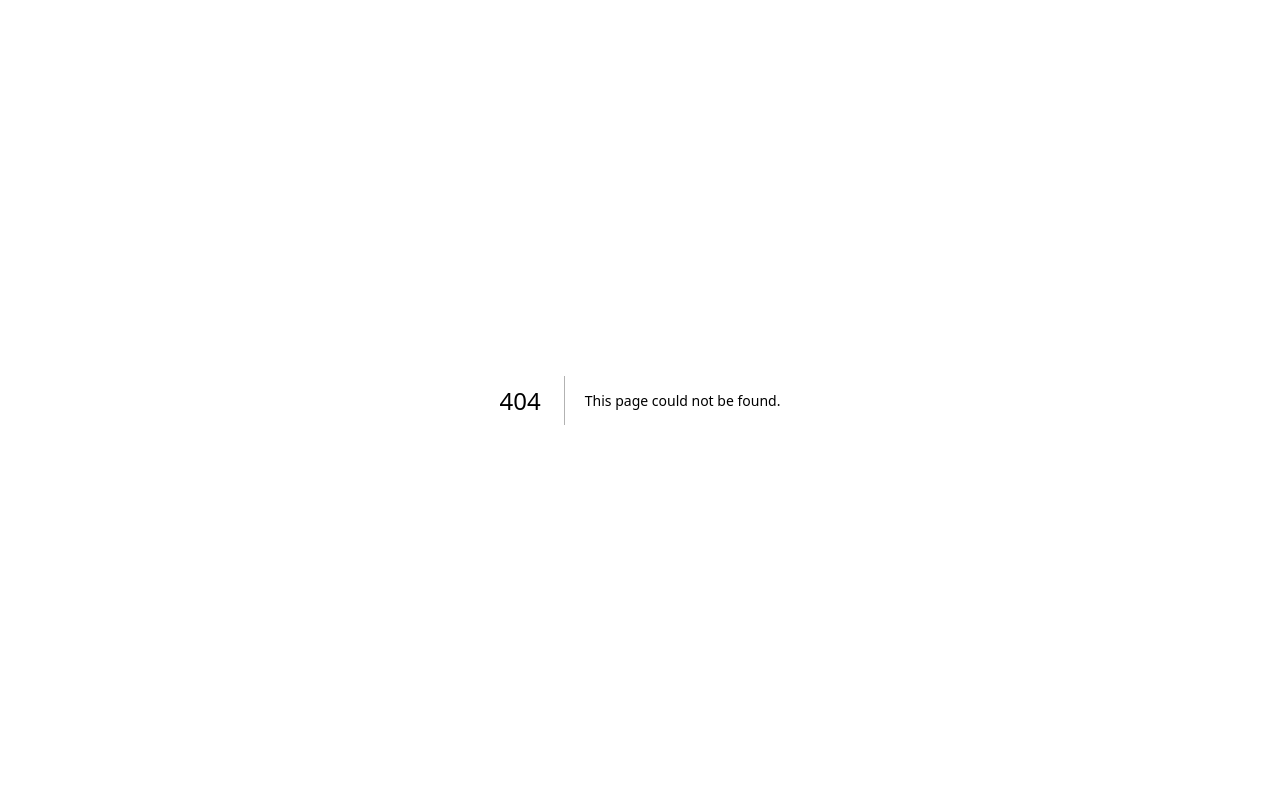
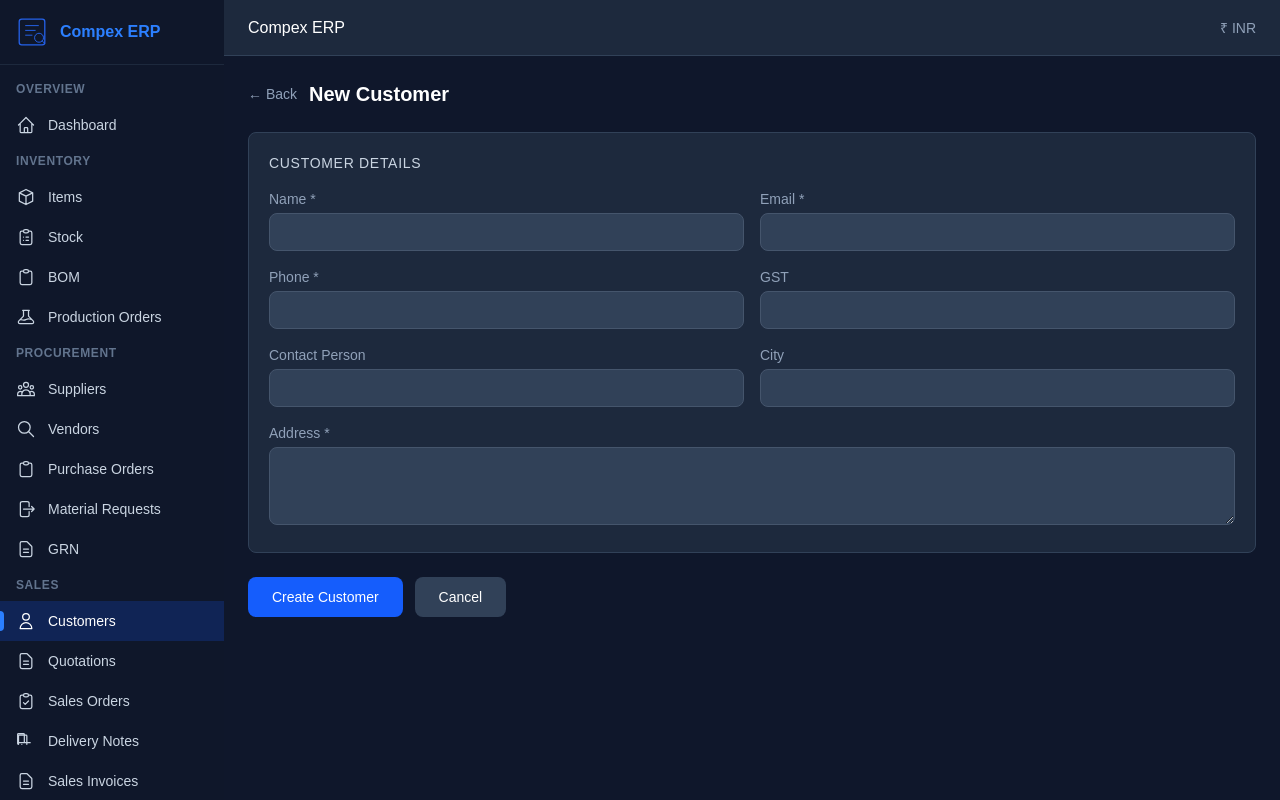
Before and after one commit to taxilj/compex-erp-v2, a Next.js app: page /admin/customers/new in a window 1280 px wide. Before the commit this address had no page. Shown: the top 800 px of the page. Built offline with nearby package versions, Linux system fonts and the light colour scheme.

Commit message:
Add customers new page component

```diff
--- /dev/null
+++ b/app/admin/customers/new/page.tsx
@@ -0,0 +1,14 @@
+import Link from 'next/link'
+import { NewCustomerForm } from './form'
+
+export default function NewCustomerPage() {
+  return (
+    <div className="space-y-6">
+      <div className="flex items-center gap-3">
+        <Link href="/admin/customers" className="text-sm text-slate-400 hover:text-white">&larr; Back</Link>
+        <h1 className="text-xl font-semibold text-white">New Customer</h1>
+      </div>
+      <NewCustomerForm />
+    </div>
+  )
+}
```
